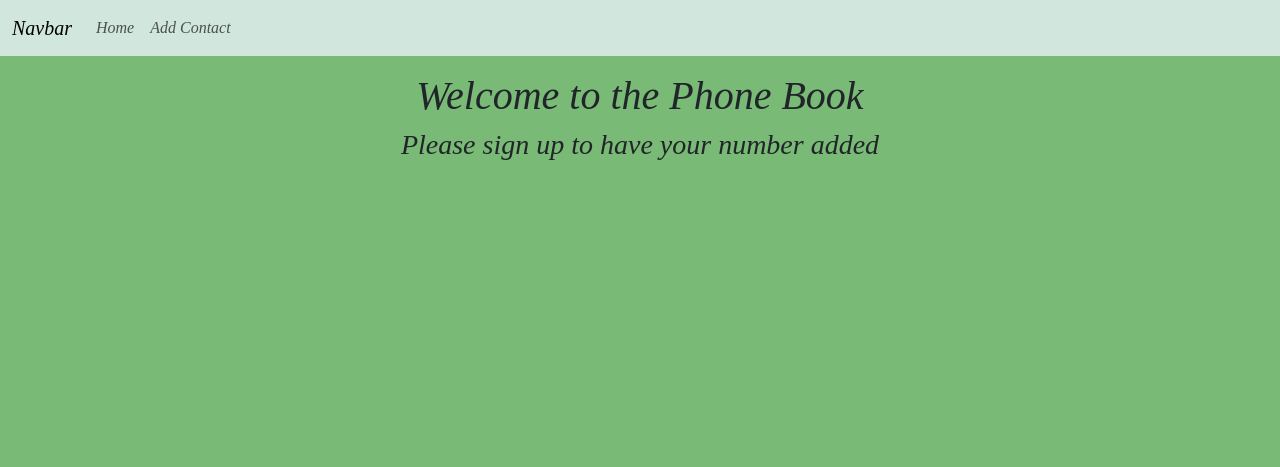
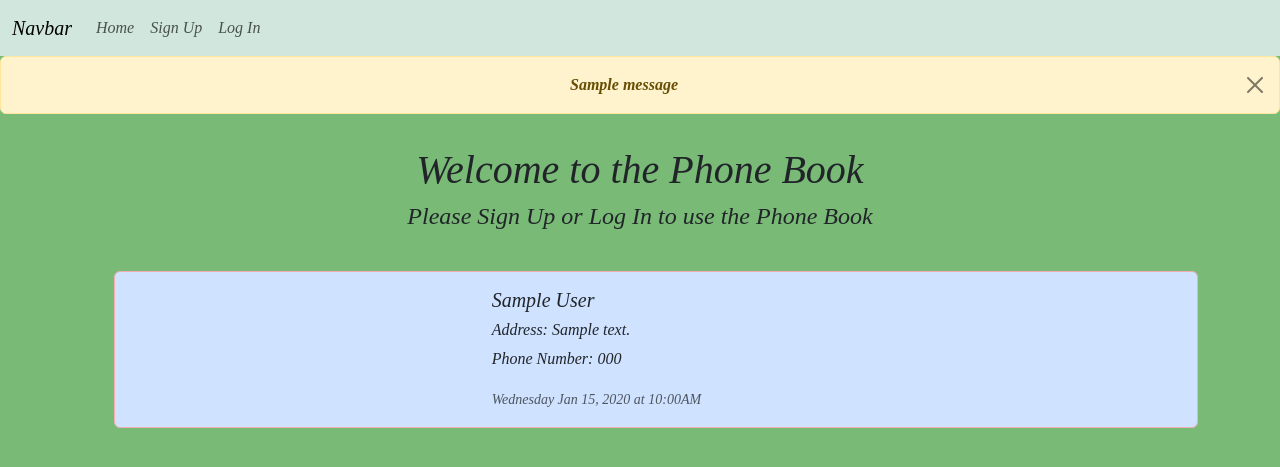
Before and after one commit to KelvinVillago/YGODeckEditor, a Flask app: page / in a window 1280 px wide. Shown: the top 467 px of the page. Run offline with Flask 3, Linux system fonts and the light colour scheme; tables that the repository leaves empty hold one stand-in row (values such as "Sample post"); one stand-in notice (Sample message) is shown.

Commit message:
Initial work for day2

```diff
--- a/app/__init__.py
+++ b/app/__init__.py
@@ -2,6 +2,7 @@ from flask import Flask
 from config import Config
 from flask_sqlalchemy import SQLAlchemy
 from flask_migrate import Migrate
+from flask_login import LoginManager
 
 # Create an instance of the Flask class
 app = Flask(__name__)
@@ -14,6 +15,10 @@ db = SQLAlchemy(app)
 # Create an instance of Migrate to handle the database migrations of our flask app
 migrate = Migrate(app, db)
 
+login = LoginManager(app)
+
+login.login_view = 'login'
+
 # import all of the routes from the routes file into the current package
 from app import routes, models
 # Must be imported at the bottom of the file
--- a/app/routes.py
+++ b/app/routes.py
@@ -1,16 +1,78 @@
 from app import app, db
-from flask import render_template, redirect, url_for
-from app.forms import AddContact
-from app.models import User
-
+from flask import render_template, redirect, url_for, flash
+from app.forms import SignUpForm, AddContact, LoginForm
+from app.models import User, Phone
+from flask_login import login_user, logout_user, login_required, current_user
 
 #add a route
 @app.route('/')
 def index():
-    return render_template('index.html')
+    nums = db.session.execute(db.select(Phone)).scalars().all()
+    return render_template('index.html', nums=nums)
+
+@app.route('/signup', methods=["GET", "POST"])
+def signup():
+    form = SignUpForm()
+    if form.validate_on_submit():
+        first_name = form.first_name.data
+        last_name = form.last_name.data
+        username = form.username.data
+        email = form.email.data
+        password = form.password.data
+        print(first_name, last_name, username, email, password)
+
+        #check user table to see if any users with username or email
+        checkUser = db.session.execute(db.select(User).where( (User.username==username) | (User.email==email))).scalar()
+        if checkUser:
+            flash('A user with that password already exists')
+            return redirect(url_for('signup'))
+
+        #create new user
+        newUser = User(first_name=first_name, last_name=last_name, username=username, email=email, password=password)
+
+        #add user to database
+        db.session.add(newUser)
+        db.session.commit()
+
+        flash(f'{newUser.username} has been created')
+
+        #login user
+        login_user(newUser)
+
+        #return to home page
+        return redirect(url_for('index'))
+
+    return render_template('signup.html', form=form)
+
+@app.route('/logout')
+@login_required
+def logout():
+    flash('You have successfully logged out')
+    logout_user()
+    return redirect(url_for('index'))
+
+@app.route('/login', methods=["GET", "POST"])
+def login():
+    form = LoginForm()
+    if form.validate_on_submit():
+        username = form.username.data
+        password = form.password.data
+        # Query the User table for a user with that username
+        user = db.session.execute(db.select(User).where(User.username==username)).scalar()
+        # If we have a user AND the password is correct for that user
+        if user is not None and user.check_password(password):
+            # log the user in via login_user function
+            login_user(user)
+            flash('You have successfully logged in')
+            return redirect(url_for('index'))
+        else:
+            flash('Invalid username and\or password')
+            return redirect(url_for('login'))
+    return render_template('login.html', form=form)
 
 
 @app.route('/addcontact', methods=["GET", "POST"])
+@login_required
 def addContact():
     form = AddContact()
     if form.validate_on_submit():
@@ -20,7 +82,7 @@ def addContact():
         address = form.address.data
 
         #create new user
-        newUser = User(first_name=first_name, last_name=last_name, phoneNum=phoneNum, address=address)
+        newUser = Phone(first_name=first_name, last_name=last_name, phoneNum=phoneNum, address=address, user_id=current_user.id)
 
         #add user to database
         db.session.add(newUser)
--- /dev/null
+++ b/app/templates/alerts.html
@@ -0,0 +1,10 @@
+{% with messages = get_flashed_messages() %}
+    {% if messages %}
+        {%for message in messages%}
+        <div class="alert alert-warning alert-dismissible fade show" role="alert">
+            <strong>{{ message }}</strong>
+            <button type="button" class="btn-close" data-bs-dismiss="alert" aria-label="Close"></button>
+        </div>
+        {% endfor %}
+    {% endif %}
+{% endwith %}
--- a/app/templates/base.html
+++ b/app/templates/base.html
@@ -3,16 +3,22 @@
 <head>
     <meta charset="UTF-8">
     <meta name="viewport" content="width=device-width, initial-scale=1.0">
-    <title>Flask Intro</title>
+    <title>Phone Book | {% block title %} Base {% endblock %}</title>
     <link rel="stylesheet" href="https://cdn.jsdelivr.net/npm/bootstrap@5.3.1/dist/css/bootstrap.min.css">
-    <link rel="stylesheet" href="{{ url_for('static', filename='css/main.css')}}"
+    <link rel="stylesheet" href="{{ url_for('static', filename='css/main.css')}}">
 </head>
 <body>
 
     {% include 'nav.html' %}
 
-    <div class="row p-3">
+    <div class="row">
         <div class="col text-center">
+            {% include 'alerts.html' %}
+        </div>
+    </div>
+
+    <div class="row">
+        <div class="col text-center p-3">
             {% block header %}
             {% endblock header %}
         </div>
--- a/app/templates/index.html
+++ b/app/templates/index.html
@@ -1,20 +1,33 @@
-<!DOCTYPE html>
-<html lang="en">
-<head>
-    <meta charset="UTF-8">
-    <meta name="viewport" content="width=device-width, initial-scale=1.0">
-    <title>Flask Intro</title>
-    <link rel="stylesheet" href="https://cdn.jsdelivr.net/npm/bootstrap@5.3.1/dist/css/bootstrap.min.css">
-</head>
-<body>
+{% extends 'base.html' %}
 
-    {% extends 'base.html' %}
+{% block title %} Home {% endblock title %}
 
-    {% block header %}
-            <h1>Welcome to the Phone Book</h1>
-            <h3>Please sign up to have your number added</h3>
-    {% endblock header %}
+{% block header %}
+    <h1>Welcome to the Phone Book</h1>
+    {% if current_user.is_authenticated %}
+        <h4>Hello {{current_user.username}}</h4>
+    {% else %}
+        <h4>Please Sign Up or Log In to use the Phone Book</h4>
+    {% endif %}
+{% endblock header %}
 
-    <script src="https://cdn.jsdelivr.net/npm/bootstrap@5.3.1/dist/js/bootstrap.bundle.min.js"></script>
-</body>
-</html>
+{% block content %}
+    <div class="col-12">
+        {% for num in nums %}
+            <div class="card my-3 bg-primary-subtle border-danger-subtle">
+                <div class="row g-0">
+                    <div class="col-md-4">
+                    </div>
+                    <div class="col-md-8">
+                        <div class="card-body">
+                        <h5 class="card-title">{{ num.first_name.title()+' '+num.last_name.title() }}</h5>
+                        <h6 class="card-subtle">Address: {{ num.address }}</h6>
+                        <p class="card-text">Phone Number: {{ num.phoneNum }}</p>
+                        <p class="card-text"><small class="text-body-secondary">{{ num.dateCreated.strftime('%A %b %d, %Y at %I:%M%p')  }}</small></p>
+                        </div>
+                    </div>
+                </div>
+            </div>
+        {% endfor %}
+    </div>
+{% endblock content %}
--- a/app/templates/nav.html
+++ b/app/templates/nav.html
@@ -6,9 +6,15 @@
       </button>
       <div class="collapse navbar-collapse" id="navbarNavAltMarkup">
         <div class="navbar-nav">
-          <a class="nav-link" href="{{ url_for('index') }}">Home</a>
-          <a class="nav-link" href="{{ url_for('addContact') }}">Add Contact</a>
+            <a class="nav-link" href="{{ url_for('index') }}">Home</a>
+            {% if current_user.is_authenticated %}
+                <a class="nav-link" href="{{ url_for('addContact') }}">Add Phone Number</a>
+                <a class="nav-link" href="{{ url_for('logout') }}">Log Out</a>
+            {% else %}
+                <a class="nav-link" href="{{ url_for('signup') }}">Sign Up</a>
+                <a class="nav-link" href="{{ url_for('login') }}">Log In</a>
+            {% endif %}
         </div>
-      </div>
+    </div>
     </div>
   </nav>
--- a/requirements.txt
+++ b/requirements.txt
@@ -3,6 +3,7 @@ blinker==1.6.2
 click==8.1.6
 colorama==0.4.6
 Flask==2.3.2
+Flask-Login==0.6.2
 Flask-Migrate==4.0.4
 Flask-SQLAlchemy==3.0.5
 Flask-WTF==1.1.1
```
Also changed, not shown: app/forms.py (+15 -1 lines), app/models.py (+29 -3 lines), app/templates/login.html (added, +27 -0 lines), app/templates/signup.html (added, +39 -0 lines), migrations/versions/582bc510736d_.py (renamed from migrations/versions/9dd3c1072917_.py, +18 -3 lines).
